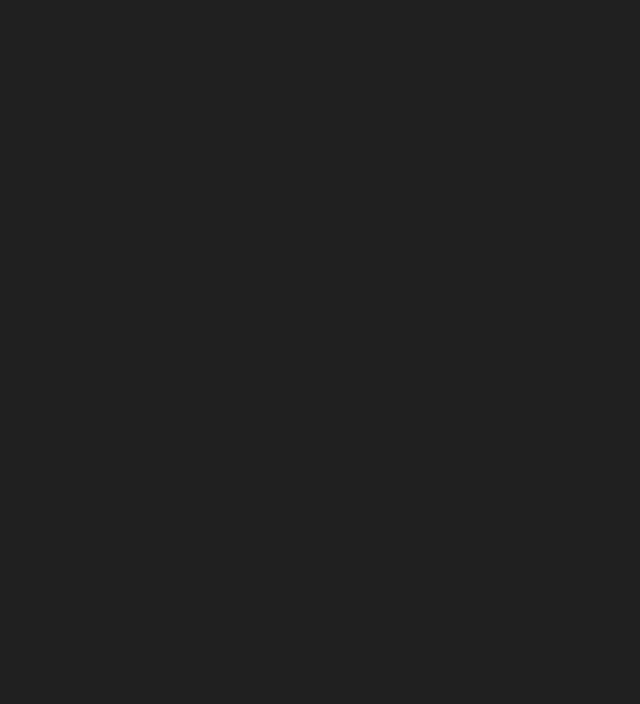
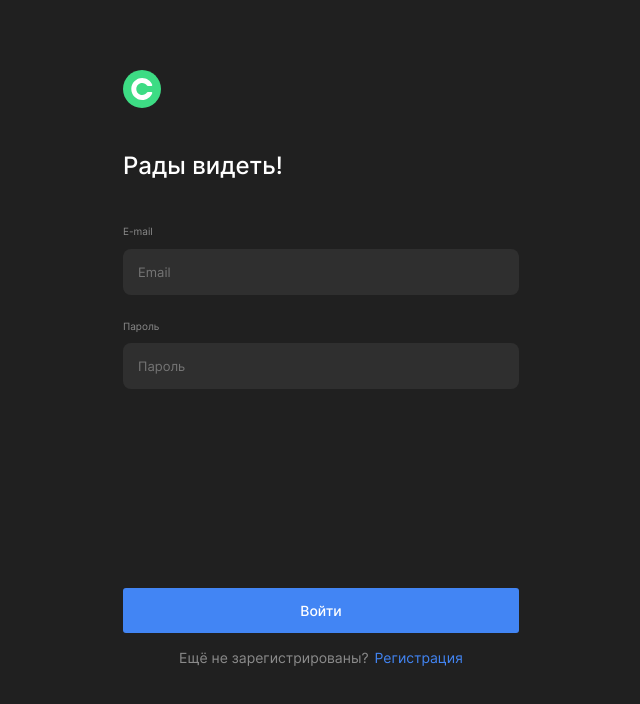
Before and after one commit to SeEvPetrov/movies-explorer-frontend, a React (Create React App) app: page /signin in a window 1280 px wide. Before the commit this address had no page. Shown: the top 704 px of the page, without its empty margins (319-959 px from the left). Built offline with nearby package versions, Linux system fonts and the light colour scheme.

Commit message:
feat: Добавлен компонент Login

```diff
--- a/src/components/App/App.js
+++ b/src/components/App/App.js
@@ -5,6 +5,7 @@
 import SavedMovies from "../SavedMovies/SavedMovies";
 import Profile from "../Profile/Profile";
 import Register from "../User/Register/Register";
+import Login from "../User/Login/Login";
 
 import "./App.css";
 import { Routes, Route } from "react-router-dom";
@@ -33,6 +34,10 @@
           path="/signup"
           element={<Register />}
         ></Route>
+        <Route
+          path="/signin"
+          element={<Login />}
+        ></Route>
       </Routes>
     </div>
   );
--- a/src/components/User/Auth/Auth.css
+++ b/src/components/User/Auth/Auth.css
@@ -37,6 +37,7 @@
   }
 
   .auth__input-container {
+    position: relative;
     font-weight: 400;
     font-size: 13px;
     line-height: 16px;
@@ -61,6 +62,30 @@
     padding-left: 15px;
   }
 
+  .auth__input:focus {
+    outline: none;
+    border: 1px solid white;
+  }
+
+  .error__input {
+    position: absolute;
+    bottom: -35px;
+    display: block;
+    font-weight: 400;
+    font-size: 10px;
+    line-height: 12px;
+    color: #ee3465;
+    opacity: 0;
+    visibility: hidden;
+    overflow: hidden;
+  }
+
+  .error__input_visible {
+    opacity: 1;
+    visibility: visible;
+  }
+
+
   .auth__submit-btn {
     width: 100%;
     font-weight: 500;
@@ -78,6 +103,10 @@
 
   .auth__submit-btn_register {
     margin-top: 69px;
+  }
+
+  .auth__submit-btn_login {
+    margin-top: 179px;
   }
 
   .auth__submit-btn:hover {
@@ -137,6 +166,9 @@
     .auth__submit-btn_register {
       margin-top: 157px;
     }
+    .auth__submit-btn_login {
+      margin-top: 267px;
+    }
     .auth__question {
       font-size: 12px;
       line-height: 15px;
--- a/src/components/User/Login/Login.js
+++ b/src/components/User/Login/Login.js
@@ -0,0 +1,55 @@
+import "../Auth/Auth.css";
+import { Link } from "react-router-dom";
+
+function Login() {
+  return (
+    <section className="register">
+      <div className="auth__container">
+        <header className="auth__header">
+          <Link to="/" className="auth__logo"></Link>
+          <h2 className="auth__title">Рады видеть!</h2>
+        </header>
+        <form action="#" className="auth__form" noValidate>
+          <fieldset className="auth__form_fildset">
+            <label className="auth__input-container">
+              <span className="auth__label">E-mail</span>
+              <input
+                type="email"
+                name="email"
+                placeholder="Email"
+                className="auth__input"
+                autoComplete="off"
+              />
+              <span className="error__input"></span>
+            </label>
+            <label className="auth__input-container">
+              <span className="auth__label">Пароль</span>
+              <input
+                type="password"
+                name="password"
+                placeholder="Пароль"
+                autoComplete="off"
+                className="auth__input"
+              />
+              <span className="error__input"></span>
+            </label>
+            <button
+              type="submit"
+              className="auth__submit-btn auth__submit-btn_login"
+            >
+              Войти
+            </button>
+          </fieldset>
+        </form>
+        <div className="auth__question">
+          <p className="auth__question_text">Ещё не зарегистрированы?</p>
+          <Link to="/signup" className="auth__question_link">
+            Регистрация
+          </Link>
+        </div>
+      </div>
+    </section>
+  );
+}
+
+export default Login;
--- a/src/components/User/Register/Register.js
+++ b/src/components/User/Register/Register.js
@@ -7,7 +7,7 @@
       <div className="auth__container">
         <header className="auth__header">
           <Link to="/" className="auth__logo"></Link>
-          <h2 className="auth__title">Добро пожаловать</h2>
+          <h2 className="auth__title">Добро пожаловать!</h2>
         </header>
         <form action="#" className="auth__form" noValidate>
           <fieldset className="auth__form_fildset">
@@ -20,7 +20,7 @@
                 className="auth__input"
                 autoComplete="off"
               />
-              <span className="error__input"></span>
+              <span className="error__input">Что-то пошло не так...</span>
             </label>
             <label className="auth__input-container">
               <span className="auth__label">E-mail</span>
@@ -31,7 +31,7 @@
                 className="auth__input"
                 autoComplete="off"
               />
-              <span className="error__input"></span>
+              <span className="error__input">Что-то пошло не так...</span>
             </label>
             <label className="auth__input-container">
               <span className="auth__label">Пароль</span>
@@ -42,7 +42,7 @@
                 autoComplete="off"
                 className="auth__input"
               />
-              <span className="error__input"></span>
+              <span className="error__input">Что-то пошло не так...</span>
             </label>
             <button
               type="submit"
```
